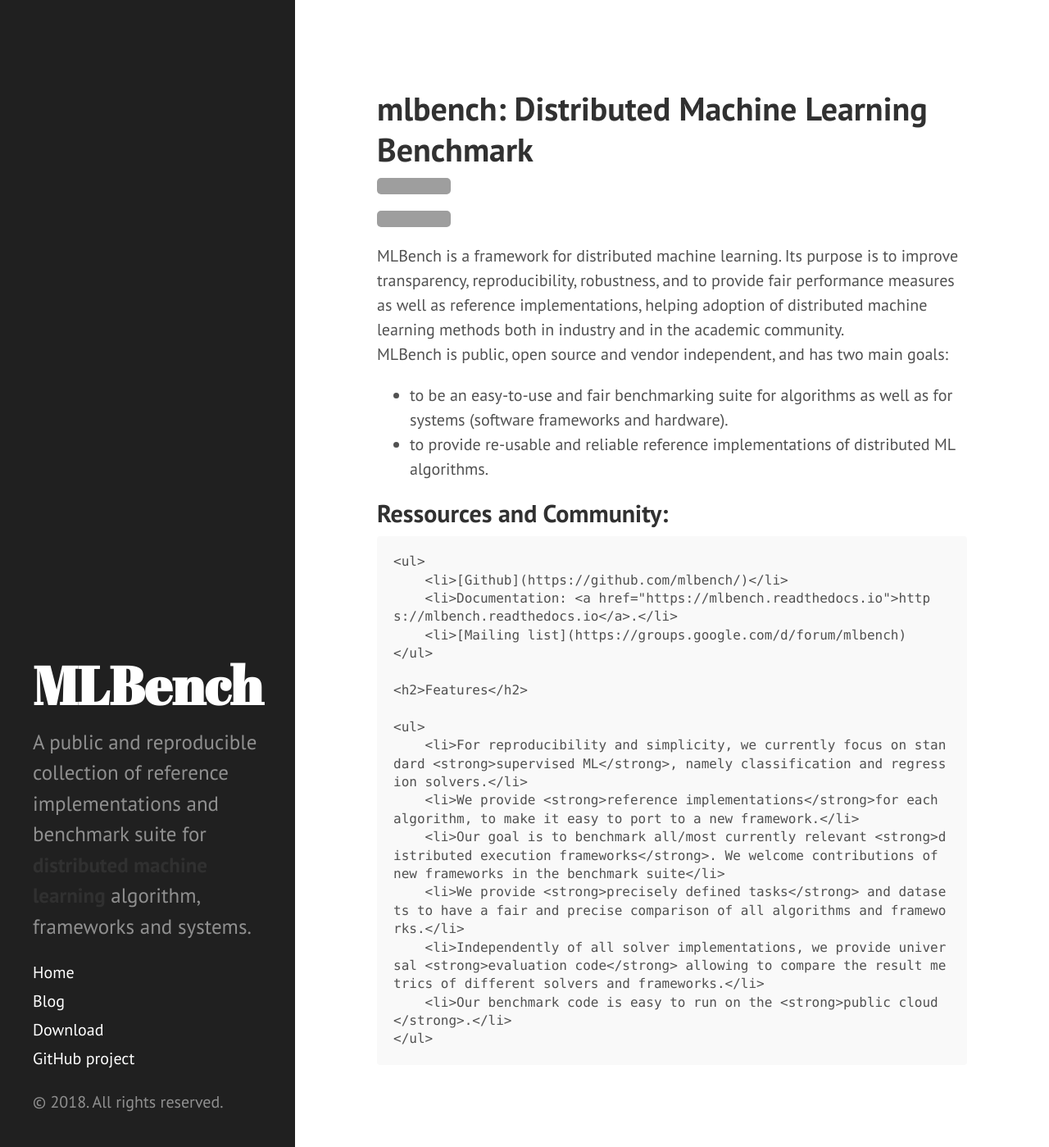
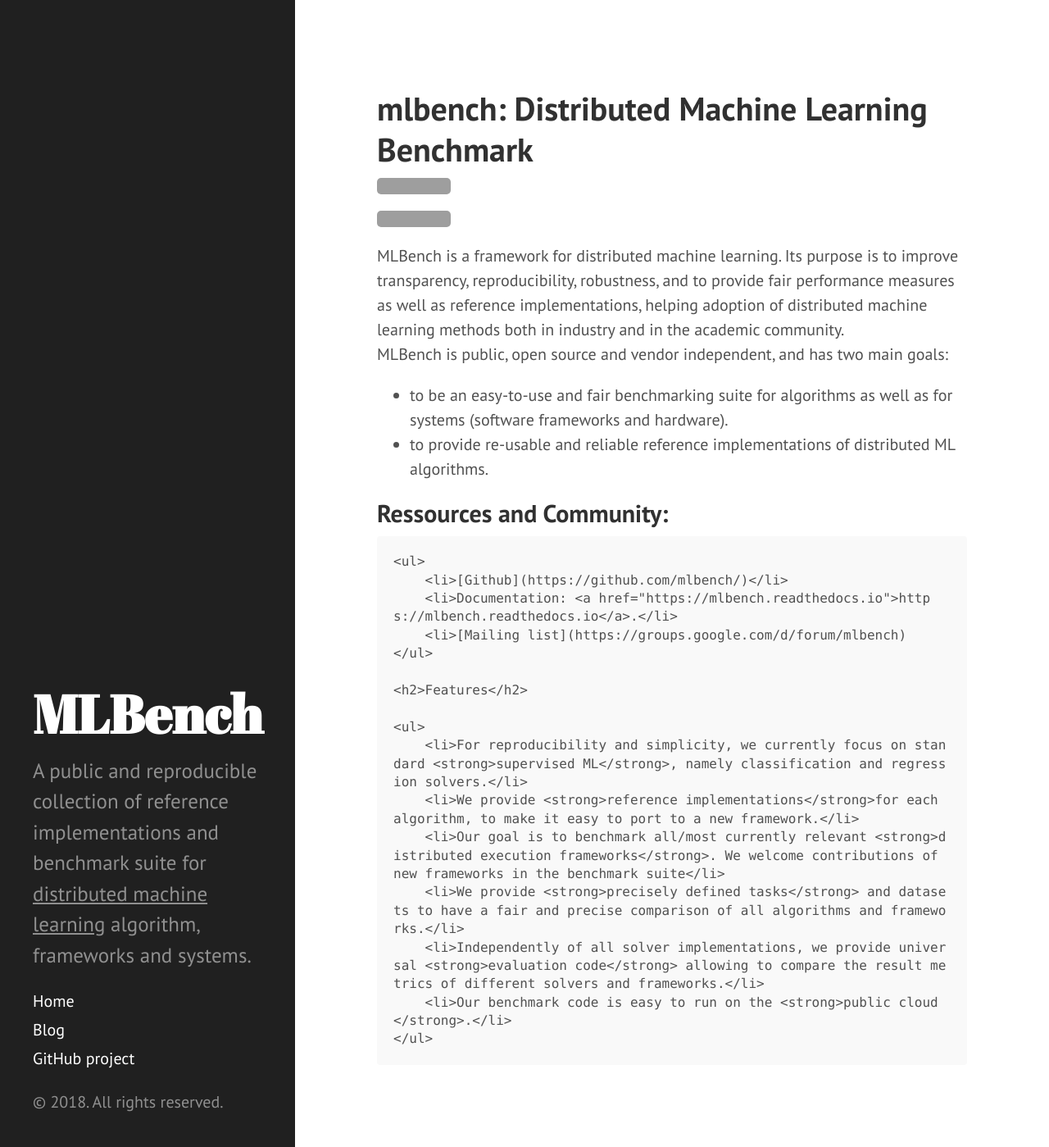
Before and after one commit to mlbench/mlbench.github.io, a Jekyll site: the page built from index.md, in a window 1280 px wide and 1399 px high. Shown: the whole window at 82% size. Built offline with Jekyll 4.4.1, drawn with Linux system fonts in a browser that asks for light colours; grey boxes are pictures that could not be loaded.

Commit message:
remove download link for now

```diff
--- a/_config.yml
+++ b/_config.yml
@@ -7,7 +7,7 @@
 # Setup
 title:            'MLBench '
 tagline:          'Distributed Machine Learning Benchmark'
-description:      'A public and reproducible collection of reference implementations and benchmark suite for <strong>distributed machine learning</strong> algorithm, frameworks and systems.'
+description:      'A public and reproducible collection of reference implementations and benchmark suite for <u>distributed machine learning</u> algorithm, frameworks and systems.'
 url:              http://mlbench.github.io
 baseurl:          'https://mlbench.github.io/'
 
--- a/_includes/sidebar.html
+++ b/_includes/sidebar.html
@@ -26,7 +26,7 @@
         {% endif %}
       {% endfor %}
 
-      <a class="sidebar-nav-item" href="{{ site.github.repo }}/archive/v{{ site.version }}.zip">Download</a>
+      <!-- <a class="sidebar-nav-item" href="{{ site.github.repo }}/archive/v{{ site.version }}.zip">Download</a> MJ: version makes no sense here yet at this point -->
       <a class="sidebar-nav-item" href="{{ site.github.repo }}">GitHub project</a>
       <!-- <span class="sidebar-nav-item">Currently v{{ site.version }}</span> -->
     </nav>
```
